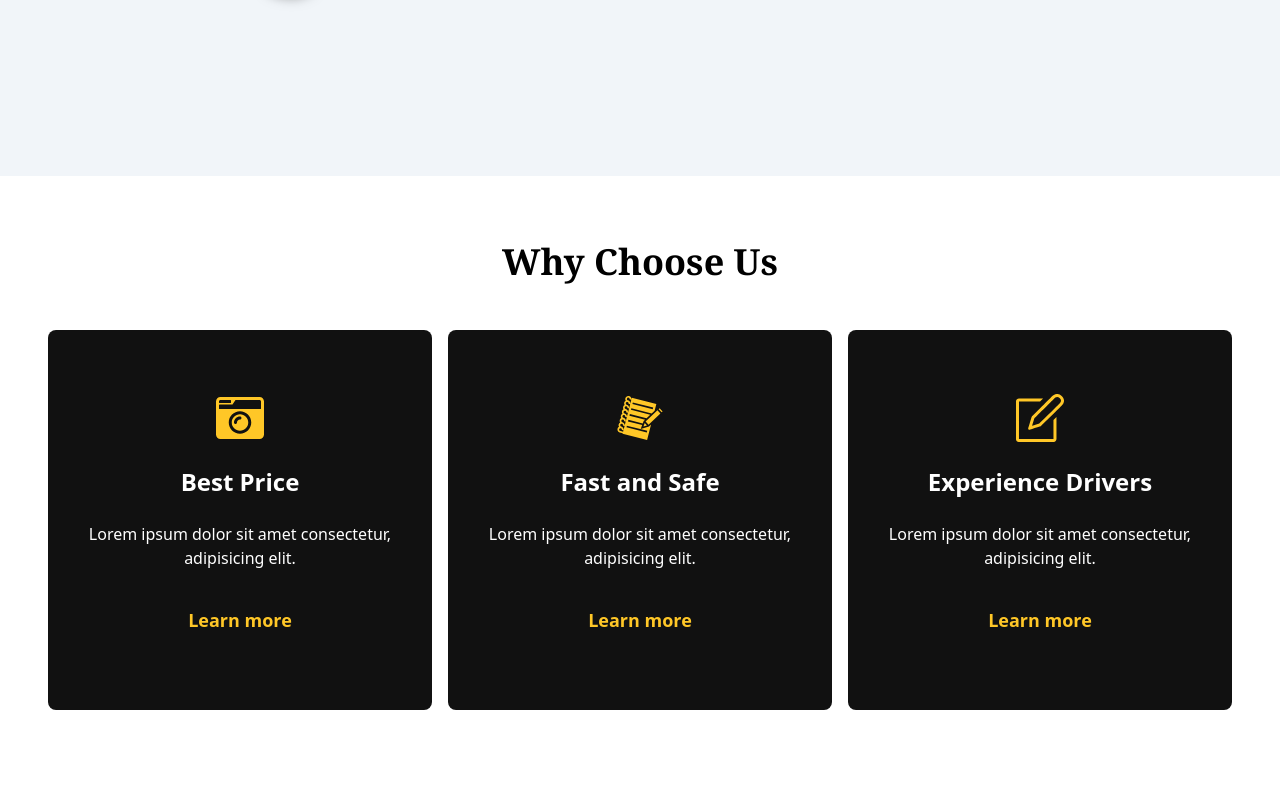
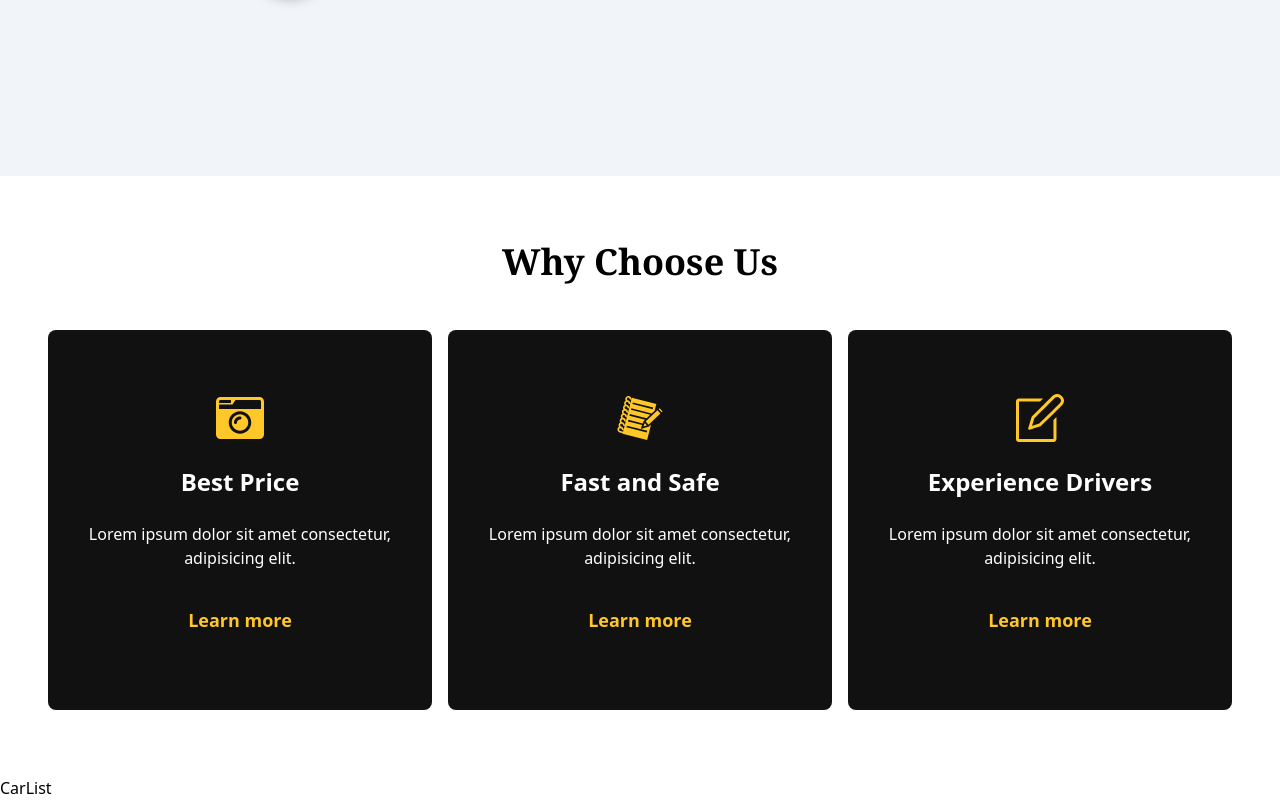
Before and after one commit to veronosmani/car-rental, a React (Vite) app: page / in a window 1280 px wide. Shown: the part 1120-1920 px from the top of the page. Before the commit the page ends 1896 px from the top, so only its background shows below. Built offline with nearby package versions, Linux system fonts and the light colour scheme.

Commit message:
modified:   src/App.jsx 	new file:   src/components/CarList/CarList.jsx

```diff
--- a/src/App.jsx
+++ b/src/App.jsx
@@ -5,6 +5,7 @@ import AOS from "aos";
 import "aos/dist/aos.css";
 import About from "./components/About/About";
 import Services from "./components/Services/Services";
+import CarList from "./components/CarList/CarList";
 
 const App = () => {
   const [theme, setTheme] = useState(
@@ -39,6 +40,7 @@ const App = () => {
       <Hero theme={theme} />
       <About />
       <Services />
+      <CarList />
     </div>
   );
 };
--- /dev/null
+++ b/src/components/CarList/CarList.jsx
@@ -0,0 +1,7 @@
+const CarList = () => {
+  return (
+    <div>CarList</div>
+  )
+}
+
+export default CarList
```
